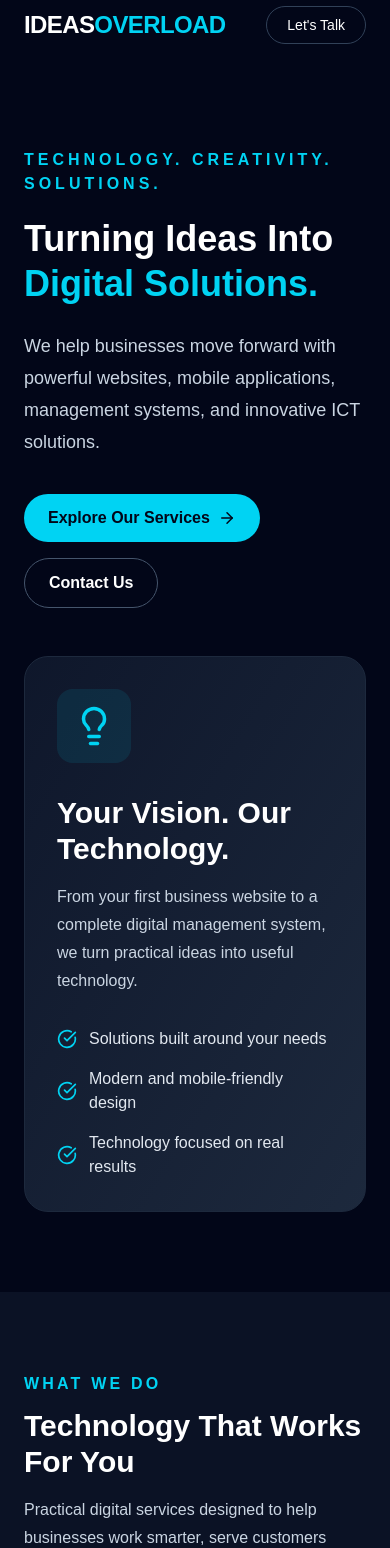
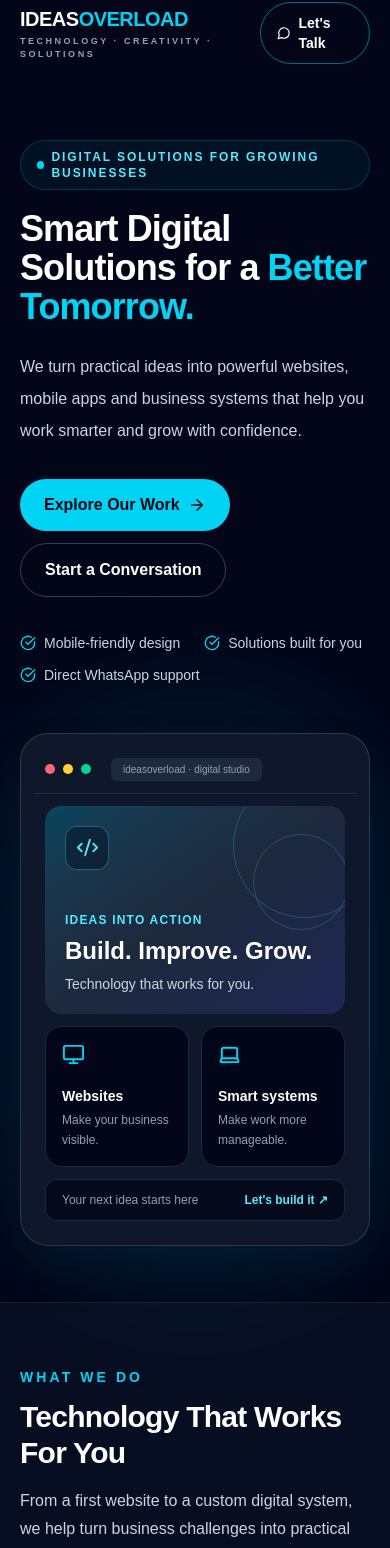
Before and after one commit to ideasoverload/ideas-overload, a Next.js app: page / in a window 390 px wide. Shown: the part 18-1566 px from the top of the page. Built offline with nearby package versions, Linux system fonts and the light colour scheme.

Commit message:
Redesign homepage with responsive hero and portfolio section

```diff
--- a/app/page.js
+++ b/app/page.js
@@ -5,173 +5,243 @@ import {
   Lightbulb,
   ArrowRight,
   CheckCircle,
+  Monitor,
+  Code2,
+  MessageCircle,
+  Laptop,
+  GraduationCap,
+  Plane,
+  BarChart3,
 } from "lucide-react";
+
+const whatsappLink =
+  "https://wa.me/2348131859297?text=Hello%20Ideas%20Overload%2C%20I%27m%20interested%20in%20your%20services.";
 
 const services = [
   {
     icon: Globe,
     title: "Website Development",
-    description:
-      "Modern, responsive websites that help businesses build credibility and reach more customers.",
+    description: "Professional, responsive websites that build trust and help your business reach more customers.",
+    number: "01",
   },
   {
     icon: Smartphone,
     title: "Android App Development",
-    description:
-      "Practical mobile applications designed around your business and your customers.",
+    description: "Useful mobile applications designed around your customers and the way your business works.",
+    number: "02",
   },
   {
     icon: Settings,
     title: "Business Management Systems",
-    description:
-      "Digital systems that simplify operations, organize information, and improve productivity.",
+    description: "Manage customers, sales, expenses and daily operations with less stress and better visibility.",
+    number: "03",
   },
   {
     icon: Lightbulb,
     title: "Innovative ICT Solutions",
-    description:
-      "Smart technology solutions that solve real problems and help businesses grow.",
+    description: "Practical technology support and creative digital solutions for everyday business challenges.",
+    number: "04",
   },
 ];
 
-const whatsappLink = "https://wa.me/2348131859297?text=Hello%20Ideas%20Overload%2C%20I%27m%20interested%20in%20your%20services.";
+const projects = [
+  {
+    title: "Business Management System",
+    category: "WEB APPLICATION · CONCEPT",
+    description: "A dashboard concept for tracking sales, expenses, customers and business performance.",
+    icon: BarChart3,
+    image: "https://images.unsplash.com/photo-1551288049-bebda4e38f71?auto=format&fit=crop&w=1000&q=85",
+    tone: "from-cyan-500/30",
+  },
+  {
+    title: "Bright Future International School",
+    category: "SCHOOL WEBSITE · DEMO",
+    description: "A welcoming school website concept for sharing information, programmes and admissions details.",
+    icon: GraduationCap,
+    image: "https://images.unsplash.com/photo-1580582932707-520aed937b7b?auto=format&fit=crop&w=1000&q=85",
+    tone: "from-emerald-500/30",
+  },
+  {
+    title: "Android App Concept",
+    category: "MOBILE APPLICATION · CONCEPT",
+    description: "A mobile-first interface concept built around simple navigation and useful everyday features.",
+    icon: Smartphone,
+    image: "https://images.unsplash.com/photo-1512941937669-90a1b58e7e9c?auto=format&fit=crop&w=1000&q=85",
+    tone: "from-violet-500/30",
+  },
+  {
+    title: "Travel Agency Website",
+    category: "TRAVEL WEBSITE · CONCEPT",
+    description: "A clean travel website concept for presenting packages and guiding customers to make enquiries.",
+    icon: Plane,
+    image: "https://images.unsplash.com/photo-1469474968028-56623f02e42e?auto=format&fit=crop&w=1000&q=85",
+    tone: "from-amber-500/30",
+  },
+];
+
+function SectionHeading({ eyebrow, title, description }) {
+  return (
+    <div className="max-w-2xl">
+      <p className="text-sm font-bold uppercase tracking-[0.22em] text-cyan-400">{eyebrow}</p>
+      <h2 className="mt-3 text-3xl font-black tracking-tight sm:text-4xl">{title}</h2>
+      {description && <p className="mt-4 leading-7 text-slate-300">{description}</p>}
+    </div>
+  );
+}
 
 export default function Home() {
   return (
-    <main className="min-h-screen bg-slate-950 text-white">
-      <header className="mx-auto flex max-w-7xl items-center justify-between px-6 py-6">
-        <a href="#" className="text-2xl font-black tracking-tight">
+    <main className="min-h-screen overflow-hidden bg-slate-950 text-white">
+      <header className="mx-auto flex max-w-7xl items-center justify-between px-5 py-5 sm:px-8">
+        <a href="#" className="text-xl font-black tracking-tight sm:text-2xl" aria-label="Ideas Overload home">
           IDEAS<span className="text-cyan-400">OVERLOAD</span>
+          <span className="mt-0.5 block text-[9px] font-semibold uppercase tracking-[0.28em] text-slate-400">Technology · Creativity · Solutions</span>
         </a>
-
-        <a
-          href={whatsappLink}
-          target="_blank"
-          rel="noopener noreferrer"
-          className="rounded-full border border-slate-700 px-5 py-2 text-sm hover:border-cyan-400"
-        >
-          Let's Talk
+        <nav className="hidden items-center gap-7 text-sm text-slate-300 md:flex">
+          <a className="transition hover:text-cyan-300" href="#services">Services</a>
+          <a className="transition hover:text-cyan-300" href="#portfolio">Portfolio</a>
+          <a className="transition hover:text-cyan-300" href="#about">About</a>
+        </nav>
+        <a href={whatsappLink} target="_blank" rel="noopener noreferrer" className="inline-flex items-center gap-2 rounded-full border border-cyan-400/50 px-4 py-2.5 text-sm font-semibold transition hover:bg-cyan-400 hover:text-slate-950 sm:px-5">
+          <MessageCircle size={16} /> Let&apos;s Talk
         </a>
       </header>
 
-      <section className="mx-auto grid max-w-7xl items-center gap-12 px-6 py-20 md:grid-cols-2 md:py-28">
-        <div>
-          <p className="mb-5 font-semibold uppercase tracking-[0.25em] text-cyan-400">
-            Technology. Creativity. Solutions.
+      <section className="relative mx-auto grid max-w-7xl items-center gap-12 px-5 py-14 sm:px-8 sm:py-20 md:grid-cols-2 md:py-24">
+        <div className="relative z-10">
+          <p className="mb-5 inline-flex items-center gap-2 rounded-full border border-cyan-400/20 bg-cyan-400/5 px-4 py-2 text-xs font-bold uppercase tracking-[0.16em] text-cyan-300">
+            <span className="h-2 w-2 rounded-full bg-cyan-400" /> Digital solutions for growing businesses
           </p>
-
-          <h1 className="text-4xl font-black leading-tight sm:text-6xl">
-            Turning Ideas Into{" "}
-            <span className="text-cyan-400">Digital Solutions.</span>
+          <h1 className="max-w-2xl text-4xl font-black leading-[1.08] tracking-tight sm:text-5xl lg:text-6xl">
+            Smart Digital Solutions for a <span className="text-cyan-400">Better Tomorrow.</span>
           </h1>
-
-          <p className="mt-6 max-w-xl text-lg leading-8 text-slate-300">
-            We help businesses move forward with powerful websites, mobile
-            applications, management systems, and innovative ICT solutions.
+          <p className="mt-6 max-w-xl text-base leading-8 text-slate-300 sm:text-lg">
+            We turn practical ideas into powerful websites, mobile apps and business systems that help you work smarter and grow with confidence.
           </p>
-
-          <div className="mt-9 flex flex-wrap gap-4">
-            <a
-              href="#services"
-              className="inline-flex items-center gap-2 rounded-full bg-cyan-400 px-6 py-3 font-bold text-slate-950 hover:bg-cyan-300"
-            >
-              Explore Our Services <ArrowRight size={18} />
+          <div className="mt-8 flex flex-wrap gap-3">
+            <a href="#portfolio" className="inline-flex items-center gap-2 rounded-full bg-cyan-400 px-6 py-3.5 font-bold text-slate-950 transition hover:bg-cyan-300">
+              Explore Our Work <ArrowRight size={18} />
             </a>
-
-            <a
-              href="#contact"
-              className="rounded-full border border-slate-600 px-6 py-3 font-semibold hover:border-cyan-400"
-            >
-              Contact Us
+            <a href={whatsappLink} target="_blank" rel="noopener noreferrer" className="inline-flex items-center gap-2 rounded-full border border-slate-700 px-6 py-3.5 font-semibold transition hover:border-cyan-400">
+              Start a Conversation
             </a>
+          </div>
+          <div className="mt-9 flex flex-wrap gap-x-6 gap-y-3 text-sm text-slate-300">
+            {["Mobile-friendly design", "Solutions built for you", "Direct WhatsApp support"].map((item) => (
+              <span key={item} className="inline-flex items-center gap-2"><CheckCircle size={16} className="text-cyan-400" />{item}</span>
+            ))}
           </div>
         </div>
 
-        <div className="rounded-3xl border border-slate-800 bg-gradient-to-br from-slate-900 to-slate-800 p-8 sm:p-12">
-          <div className="mb-8 inline-flex rounded-2xl bg-cyan-400/10 p-4 text-cyan-400">
-            <Lightbulb size={42} />
-          </div>
-
-          <h2 className="text-3xl font-bold">
-            Your Vision. Our Technology.
-          </h2>
-
-          <p className="mt-4 leading-7 text-slate-300">
-            From your first business website to a complete digital management
-            system, we turn practical ideas into useful technology.
-          </p>
-
-          <div className="mt-8 space-y-4">
-            {[
-              "Solutions built around your needs",
-              "Modern and mobile-friendly design",
-              "Technology focused on real results",
-            ].map((item) => (
-              <div key={item} className="flex items-center gap-3">
-                <CheckCircle className="shrink-0 text-cyan-400" size={20} />
-                <span className="text-slate-200">{item}</span>
+        <div className="relative mx-auto w-full max-w-xl">
+          <div className="absolute -inset-8 rounded-full bg-cyan-500/10 blur-3xl" />
+          <div className="relative overflow-hidden rounded-[1.75rem] border border-slate-700/80 bg-slate-900 p-3 shadow-2xl shadow-cyan-950/40">
+            <div className="flex items-center gap-2 border-b border-slate-800 px-3 py-3">
+              <span className="h-2.5 w-2.5 rounded-full bg-rose-400" /><span className="h-2.5 w-2.5 rounded-full bg-amber-300" /><span className="h-2.5 w-2.5 rounded-full bg-emerald-400" />
+              <div className="ml-3 rounded-md bg-slate-800 px-3 py-1 text-[10px] text-slate-400">ideasoverload · digital studio</div>
+            </div>
+            <div className="grid gap-3 p-3 sm:grid-cols-[1.15fr_.85fr] sm:p-4">
+              <div className="relative flex min-h-52 flex-col justify-between overflow-hidden rounded-2xl bg-gradient-to-br from-cyan-400/25 via-slate-800 to-indigo-500/20 p-5 sm:min-h-64">
+                <div className="absolute -right-8 -top-8 h-36 w-36 rounded-full border border-cyan-300/20" />
+                <div className="absolute -right-1 top-7 h-24 w-24 rounded-full border border-cyan-300/20" />
+                <div className="relative inline-flex h-11 w-11 items-center justify-center rounded-xl border border-cyan-300/30 bg-slate-950/40 text-cyan-300"><Code2 size={23} /></div>
+                <div className="relative">
+                  <p className="text-xs font-semibold uppercase tracking-widest text-cyan-300">Ideas into action</p>
+                  <h2 className="mt-2 text-2xl font-black leading-tight">Build. Improve. Grow.</h2>
+                  <p className="mt-2 text-sm text-slate-300">Technology that works for you.</p>
+                </div>
               </div>
-            ))}
+              <div className="grid grid-cols-2 gap-3 sm:grid-cols-1">
+                <div className="rounded-2xl border border-slate-800 bg-slate-950 p-4">
+                  <Monitor className="text-cyan-400" size={23} />
+                  <p className="mt-5 text-sm font-bold">Websites</p><p className="mt-1 text-xs leading-5 text-slate-400">Make your business visible.</p>
+                </div>
+                <div className="rounded-2xl border border-slate-800 bg-slate-950 p-4">
+                  <Laptop className="text-cyan-400" size={23} />
+                  <p className="mt-5 text-sm font-bold">Smart systems</p><p className="mt-1 text-xs leading-5 text-slate-400">Make work more manageable.</p>
+                </div>
+              </div>
+            </div>
+            <div className="mx-3 mb-3 flex items-center justify-between rounded-xl border border-slate-800 bg-slate-950/80 px-4 py-3 text-xs">
+              <span className="text-slate-400">Your next idea starts here</span><span className="font-bold text-cyan-300">Let&apos;s build it ↗</span>
+            </div>
           </div>
         </div>
       </section>
 
-      <section id="services" className="bg-slate-900/70 px-6 py-20">
+      <section id="services" className="border-y border-slate-800/70 bg-slate-900/50 px-5 py-16 sm:px-8 sm:py-20">
         <div className="mx-auto max-w-7xl">
-          <p className="font-semibold uppercase tracking-[0.2em] text-cyan-400">
-            What We Do
-          </p>
-
-          <h2 className="mt-3 text-3xl font-black sm:text-4xl">
-            Technology That Works For You
-          </h2>
-
-          <p className="mt-4 max-w-2xl leading-7 text-slate-300">
-            Practical digital services designed to help businesses work
-            smarter, serve customers better, and grow with confidence.
-          </p>
-
-          <div className="mt-10 grid gap-6 sm:grid-cols-2 lg:grid-cols-4">
-            {services.map(({ icon: Icon, title, description }) => (
-              <article
-                key={title}
-                className="rounded-2xl border border-slate-800 bg-slate-950 p-6 transition hover:-translate-y-1 hover:border-cyan-400/60"
-              >
-                <Icon className="mb-5 text-cyan-400" size={32} />
-                <h3 className="text-xl font-bold">{title}</h3>
-                <p className="mt-3 leading-7 text-slate-400">{description}</p>
+          <SectionHeading eyebrow="What we do" title="Technology That Works For You" description="From a first website to a custom digital system, we help turn business challenges into practical solutions." />
+          <div className="mt-10 grid gap-4 sm:grid-cols-2 lg:grid-cols-4">
+            {services.map(({ icon: Icon, title, description, number }) => (
+              <article key={title} className="group rounded-2xl border border-slate-800 bg-slate-950/80 p-6 transition duration-300 hover:-translate-y-1 hover:border-cyan-400/50">
+                <div className="flex items-center justify-between">
+                  <span className="inline-flex h-12 w-12 items-center justify-center rounded-xl bg-cyan-400/10 text-cyan-300 transition group-hover:bg-cyan-400 group-hover:text-slate-950"><Icon size={25} /></span>
+                  <span className="text-sm font-bold text-slate-600">{number}</span>
+                </div>
+                <h3 className="mt-6 text-lg font-bold">{title}</h3>
+                <p className="mt-3 text-sm leading-7 text-slate-400">{description}</p>
               </article>
             ))}
           </div>
         </div>
       </section>
 
-      <section id="contact" className="px-6 py-20 text-center">
-        <p className="font-semibold uppercase tracking-[0.2em] text-cyan-400">
-          Let's Build Something
-        </p>
-
-        <h2 className="mx-auto mt-4 max-w-3xl text-3xl font-black sm:text-5xl">
-          Have an Idea? Let's Turn It Into Reality.
-        </h2>
-
-        <p className="mx-auto mt-5 max-w-xl leading-7 text-slate-300">
-          Tell us what your business needs. Let's explore the right digital
-          solution together.
-        </p>
-
-        <a
-          href={whatsappLink}
-          target="_blank"
-          rel="noopener noreferrer"
-          className="mt-8 inline-flex items-center gap-2 rounded-full bg-cyan-400 px-7 py-3 font-bold text-slate-950 hover:bg-cyan-300"
-        >
-          Start a Conversation <ArrowRight size={18} />
-        </a>
+      <section id="portfolio" className="px-5 py-16 sm:px-8 sm:py-20">
+        <div className="mx-auto max-w-7xl">
+          <div className="flex flex-col justify-between gap-5 sm:flex-row sm:items-end">
+            <SectionHeading eyebrow="Selected work" title="Ideas Taking Shape" description="A look at the kinds of digital experiences we can create. Concept and demonstration projects are labelled clearly." />
+            <a href={whatsappLink} target="_blank" rel="noopener noreferrer" className="inline-flex shrink-0 items-center gap-2 text-sm font-bold text-cyan-300 hover:text-cyan-200">Discuss your project <ArrowRight size={17} /></a>
+          </div>
+          <div className="mt-10 grid gap-6 sm:grid-cols-2">
+            {projects.map(({ title, category, description, icon: Icon, image, tone }) => (
+              <article key={title} className="group overflow-hidden rounded-2xl border border-slate-800 bg-slate-900/60 transition hover:border-cyan-400/40">
+                <div className="relative h-52 overflow-hidden bg-slate-800 sm:h-60">
+                  <img src={image} alt={title + " visual preview"} loading="lazy" className="h-full w-full object-cover transition duration-500 group-hover:scale-105" />
+                  <div className={"absolute inset-0 bg-gradient-to-t " + tone + " via-slate-950/10 to-slate-950/60"} />
+                  <div className="absolute bottom-4 left-4 inline-flex items-center gap-2 rounded-lg border border-white/15 bg-slate-950/75 px-3 py-2 text-xs font-bold text-white backdrop-blur"><Icon size={15} className="text-cyan-300" /> {category}</div>
+                </div>
+                <div className="p-5 sm:p-6">
+                  <h3 className="text-xl font-bold">{title}</h3>
+                  <p className="mt-2 text-sm leading-7 text-slate-400">{description}</p>
+                  <a href={whatsappLink} target="_blank" rel="noopener noreferrer" className="mt-4 inline-flex items-center gap-2 text-sm font-bold text-cyan-300 hover:text-cyan-200">Enquire about a similar project <ArrowRight size={16} /></a>
+                </div>
+              </article>
+            ))}
+          </div>
+          <p className="mt-5 text-xs leading-6 text-slate-500">Portfolio note: Items marked concept or demo illustrate project types and are not presented as completed client commissions.</p>
+        </div>
       </section>
 
-      <footer className="border-t border-slate-800 px-6 py-6 text-center text-sm text-slate-500">
-        © {new Date().getFullYear()} Ideas Overload. All rights reserved.
+      <section id="about" className="bg-gradient-to-r from-cyan-950/50 via-slate-900 to-slate-900 px-5 py-16 sm:px-8 sm:py-20">
+        <div className="mx-auto grid max-w-7xl gap-8 md:grid-cols-[1.2fr_.8fr] md:items-center">
+          <div>
+            <p className="text-sm font-bold uppercase tracking-[0.22em] text-cyan-300">Why Ideas Overload</p>
+            <h2 className="mt-3 max-w-2xl text-3xl font-black sm:text-4xl">Good technology should make life easier.</h2>
+            <p className="mt-4 max-w-2xl leading-7 text-slate-300">We focus on practical, accessible digital solutions shaped around your goals—not technology for its own sake. Tell us the challenge; together, we can plan the next step.</p>
+          </div>
+          <div className="grid grid-cols-2 gap-3">
+            {[
+              ["Responsive", "Designed for phones and computers"],
+              ["Practical", "Built around real needs"],
+              ["Collaborative", "Your goals guide the work"],
+              ["Connected", "Easy contact and follow-up"],
+            ].map(([title, detail]) => <div key={title} className="rounded-xl border border-slate-700/80 bg-slate-950/60 p-4"><CheckCircle size={19} className="text-cyan-300" /><p className="mt-3 font-bold">{title}</p><p className="mt-1 text-xs leading-5 text-slate-400">{detail}</p></div>)}
+          </div>
+        </div>
+      </section>
+
+      <section id="contact" className="px-5 py-20 text-center sm:px-8 sm:py-24">
+        <p className="text-sm font-bold uppercase tracking-[0.22em] text-cyan-300">Let&apos;s build something</p>
+        <h2 className="mx-auto mt-4 max-w-3xl text-3xl font-black tracking-tight sm:text-5xl">Have an Idea? Let&apos;s Turn It Into Reality.</h2>
+        <p className="mx-auto mt-5 max-w-xl leading-7 text-slate-300">Tell us what your business needs. Start a conversation and let&apos;s explore the right digital solution together.</p>
+        <a href={whatsappLink} target="_blank" rel="noopener noreferrer" className="mt-8 inline-flex items-center gap-2 rounded-full bg-cyan-400 px-7 py-3.5 font-bold text-slate-950 transition hover:bg-cyan-300"><MessageCircle size={18} /> Chat With Us on WhatsApp</a>
+      </section>
+
+      <footer className="border-t border-slate-800 px-5 py-7 text-center sm:px-8">
+        <a href="#" className="text-lg font-black">IDEAS<span className="text-cyan-400">OVERLOAD</span></a>
+        <p className="mt-2 text-sm text-slate-500">Technology. Creativity. Solutions.</p>
+        <p className="mt-4 text-xs text-slate-600">© {new Date().getFullYear()} Ideas Overload. All rights reserved.</p>
       </footer>
     </main>
   );
```
